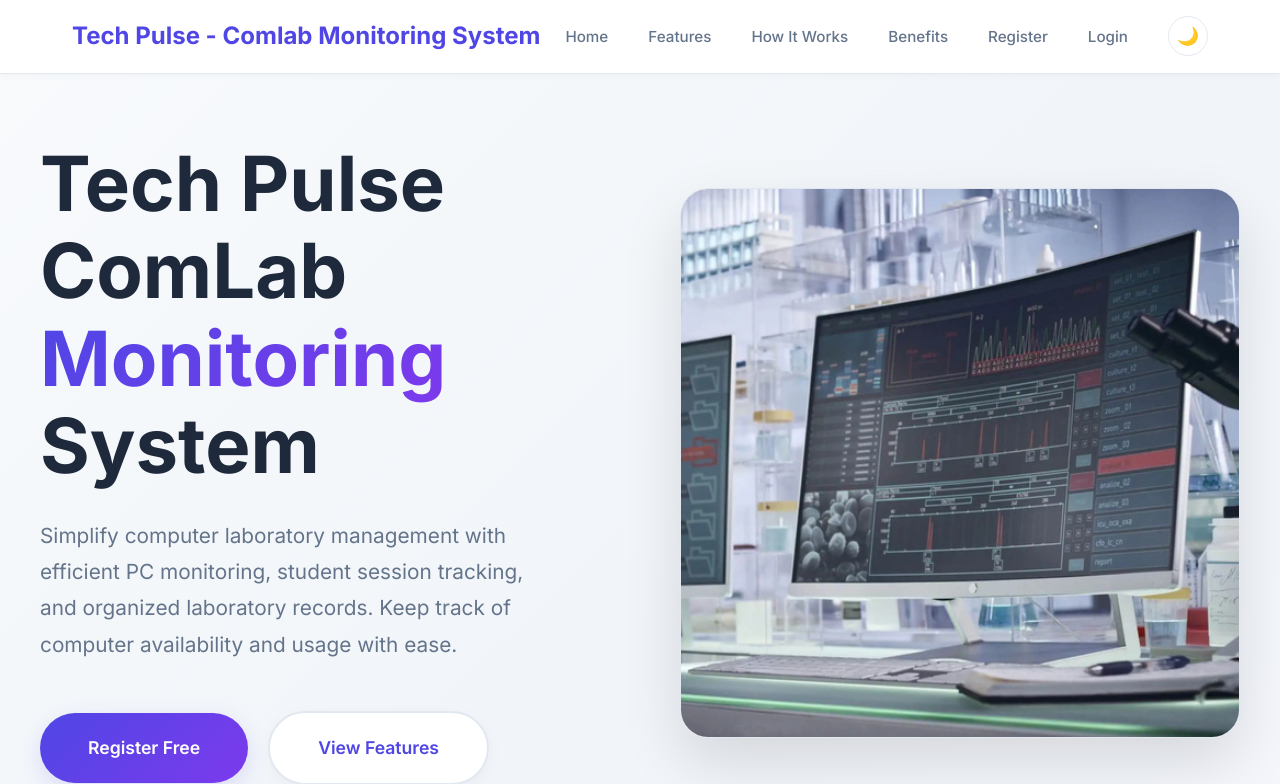
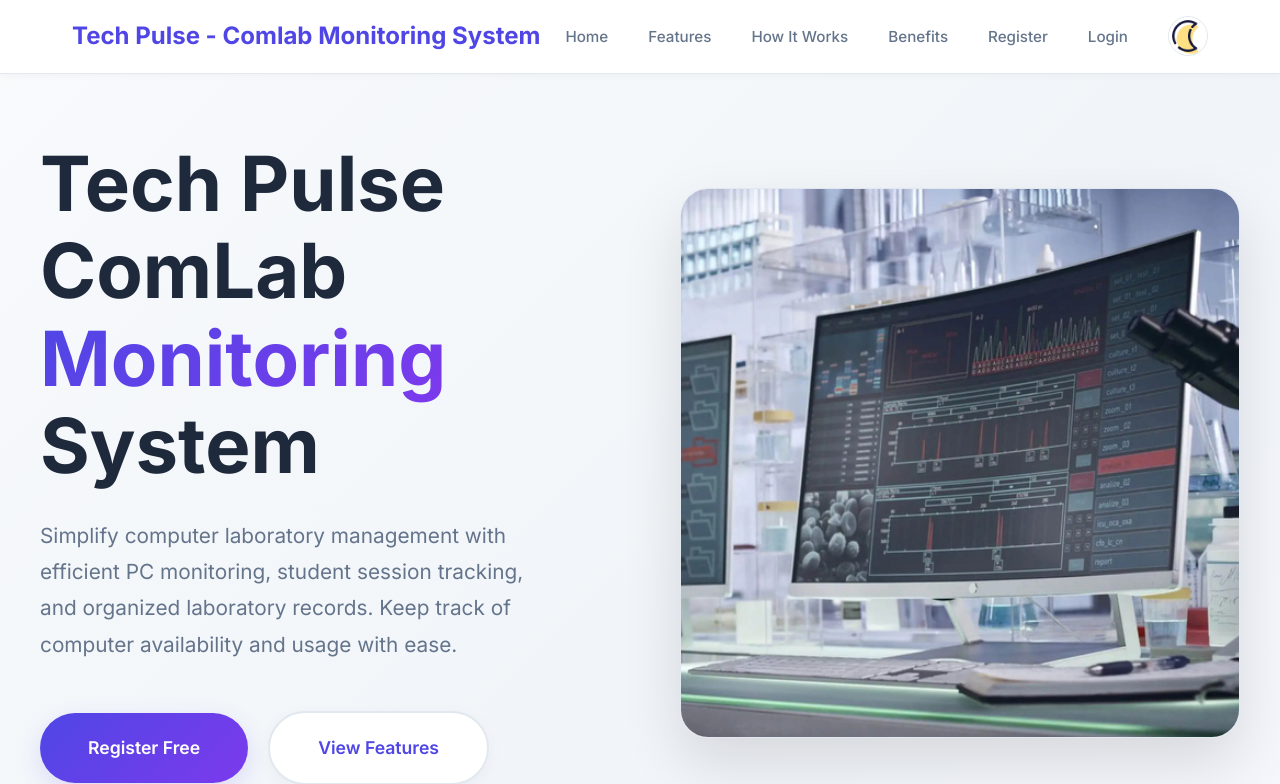
Before and after one commit to clarxxinn/Tech-Pulse-Comlab-Monitoring-System, a PHP site: page / in a window 1280 px wide. Shown: the top 784 px of the page. Run offline with PHP 8.4, Linux system fonts and the light colour scheme.

Commit message:
Added some features

```diff
--- a/assets/js/theme.js
+++ b/assets/js/theme.js
@@ -1,20 +1,35 @@
 function applyTheme(theme) {
     document.documentElement.setAttribute('data-theme', theme);
     localStorage.setItem('theme', theme);
+
     document.querySelectorAll('.theme-toggle').forEach(btn => {
-        btn.textContent = theme === 'dark' ? '☀️' : '🌙';
-        btn.setAttribute('aria-label', theme === 'dark' ? 'Switch to light mode' : 'Switch to dark mode');
+        const icon = btn.querySelector('img');
+
+        if (theme === 'dark') {
+            icon.src = 'assets/img/light-mode.png';
+            icon.alt = 'Light mode';
+            btn.setAttribute('aria-label', 'Switch to light mode');
+        } else {
+            icon.src = 'assets/img/dark-mode.png';
+            icon.alt = 'Dark mode';
+            btn.setAttribute('aria-label', 'Switch to dark mode');
+        }
     });
 }
 
 function toggleTheme() {
-    const current = document.documentElement.getAttribute('data-theme') || 'light';
+    const current =
+        document.documentElement.getAttribute('data-theme') || 'light';
+
     applyTheme(current === 'dark' ? 'light' : 'dark');
 }
 
 document.addEventListener('DOMContentLoaded', () => {
-    const current = document.documentElement.getAttribute('data-theme') || 'light';
+    const current =
+        document.documentElement.getAttribute('data-theme') || 'light';
+
     applyTheme(current);
+
     document.querySelectorAll('.theme-toggle').forEach(btn => {
         btn.addEventListener('click', toggleTheme);
     });
--- a/index.php
+++ b/index.php
@@ -32,7 +32,11 @@
                 <li><a href="#benefits">Benefits</a></li>
                 <li><a href="#cta">Register</a></li>
                 <li><a href="auth/login/login.php">Login</a></li>
-                <li><button class="theme-toggle" aria-label="Toggle dark mode">🌙</button></li>
+                <li>
+                <button class="theme-toggle" aria-label="Toggle dark mode">
+                <img src="assets/img/dark-mode.png" alt="Dark mode">
+                </button>
+                </li>
             </ul>
             <button class="nav-toggle" id="nav-toggle" aria-label="Toggle navigation menu" aria-expanded="false" aria-controls="nav-menu">
                 <span class="nav-toggle-bar"></span>
```
Also changed, not shown: assets/img/dark-mode.png (added), assets/img/light-mode.png (added).
